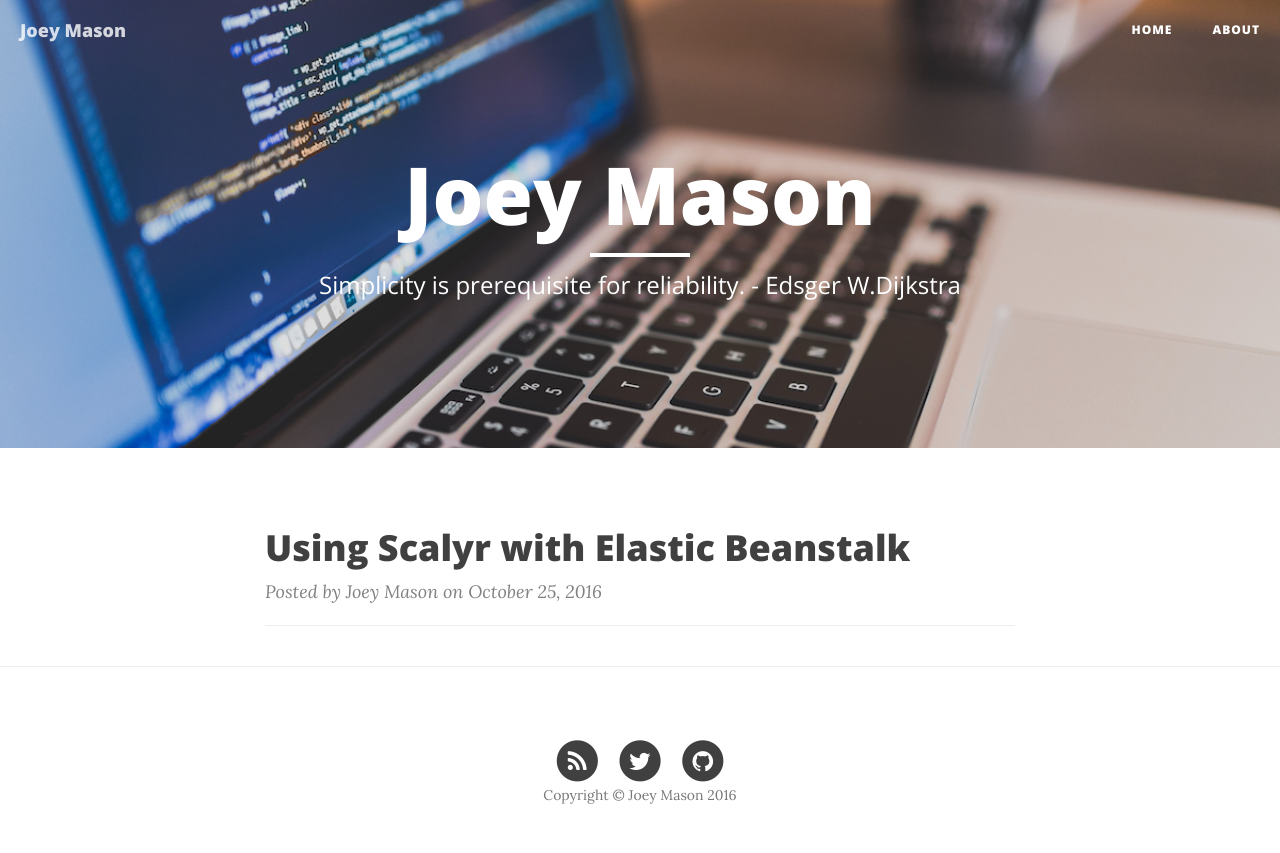
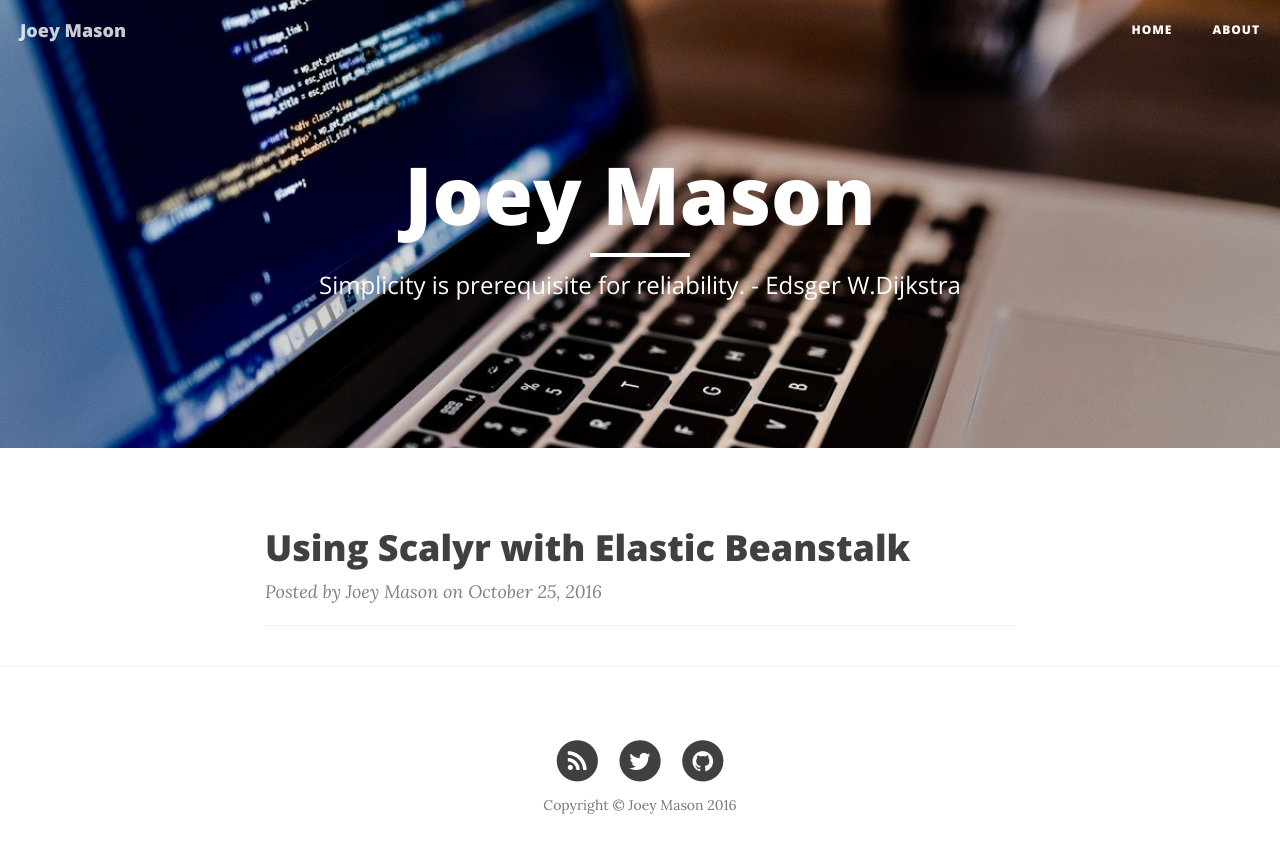
Before and after one commit to joeyvmason/joeyvmason.github.io, a Jekyll site: the page built from index.html, in a window 1280 px wide. Shown: the top 853 px of the page. Built offline with Jekyll 4.4.1, drawn with Linux system fonts in a browser that asks for light colours; nearby versions of some CDN libraries; the list of posts is cut into pages by our own code.

Commit message:
Updated CSS. Darkened home page image

```diff
--- a/_config.yml
+++ b/_config.yml
@@ -8,7 +8,7 @@ collections:
   uploads:
     title: Uploads
     output: true
-header-img: img/home-bg-1200.jpg
+header-img: img/home-bg-filtered-1200.jpg
 copyright_name: Joey Mason
 description: Joey Mason
 baseurl: ''
--- a/about.html
+++ b/about.html
@@ -2,7 +2,7 @@
 title: About
 layout: page
 "<!--description": This is what I do.-->
-header-img: img/about-bg-1200.jpg
+header-img: img/about-bg.jpg
 ---
 
 <p>My name is Joey Mason. I'm a software engineer based in Los Angeles and am currently serving as CTO of <a href="https://www.repostnetwork.com" target="_blank">Repost Network</a>. I hold a degree in Computer Science from <a href="http://www.csulb.edu/" target="_blank">California State University, Long Beach</a> and have previously worked as a software engineer at <a href="https://www.freedompop.com" target="_blank">FreedomPop</a> and <a href="http://www.directv.com" target="_blank">DirecTV</a>.</p>
--- a/css/joeyvmason.css
+++ b/css/joeyvmason.css
@@ -273,6 +273,7 @@ footer .list-inline {
   padding: 0;
 }
 footer .copyright {
+  margin-top: 10px;
   font-size: 14px;
   text-align: center;
   margin-bottom: 0;
```
Also changed, not shown: img/home-bg-filtered-1200.jpg (added).
